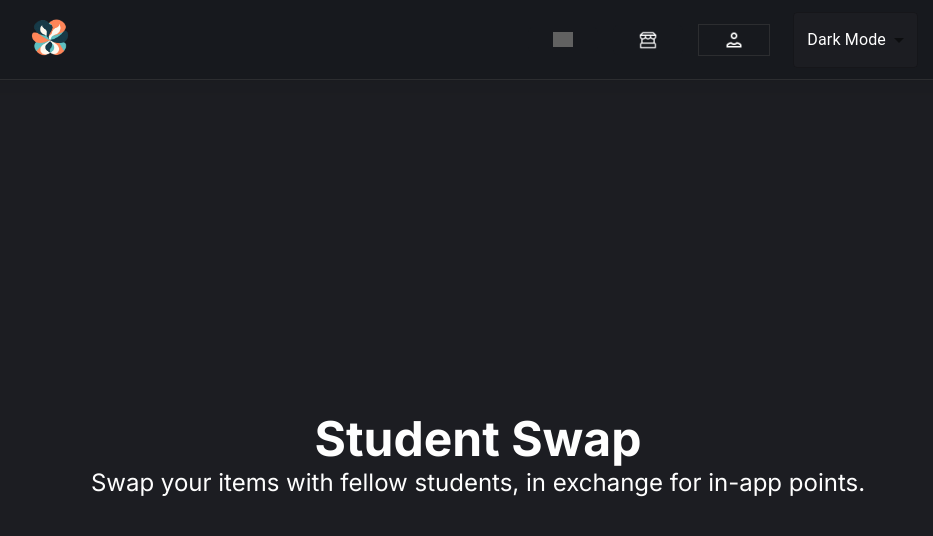
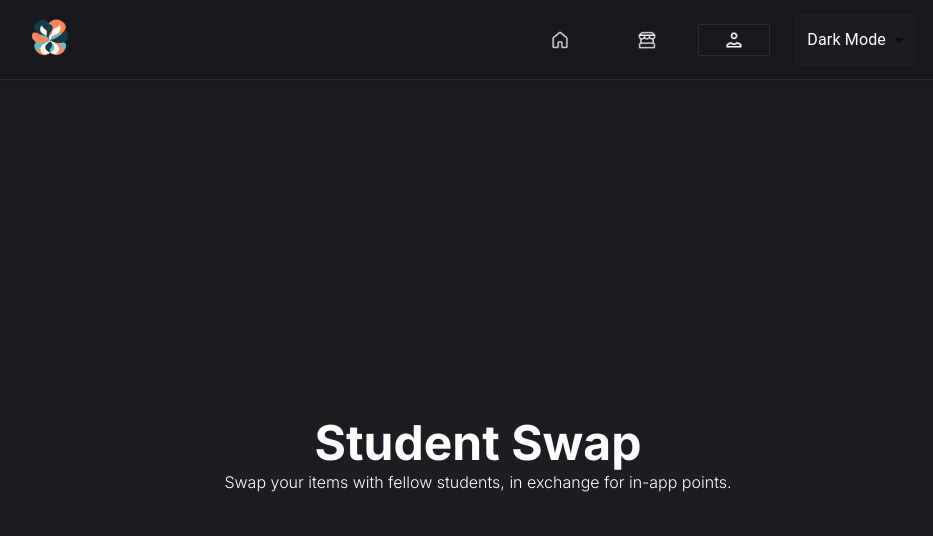
Before and after one commit to ZabirAbu/RecycleSharingSystem, a React (Create React App) app in the folder recycling/: page / in a window 1280 px wide. Shown: the top 536 px of the page, without its empty margins (162-1095 px from the left). Built offline with nearby package versions, Linux system fonts and the light colour scheme; grey boxes are pictures that could not be loaded.

Commit message:
Smol updates to fonts etc.

```diff
--- a/recycling/src/CSS/Header.css
+++ b/recycling/src/CSS/Header.css
@@ -43,8 +43,7 @@
     font-weight: 600 ;
     background-color: var(--secondary-color);
     transition: background-color 0.4s ease;
-    /* border: 1px solid transparent; */
-    /* transition: border 0.4s ease; */
+    border: 1px solid transparent;
 }
 
 .nav-btn:hover{
--- a/recycling/src/CSS/Home.css
+++ b/recycling/src/CSS/Home.css
@@ -38,6 +38,6 @@
 
 .Home-text text {
     margin: 0;
-    font-weight: 400;
-    font-size: 24px;
+    font-weight: 300;
+    font-size: 16px;
 }
--- a/recycling/src/Components/Header.js
+++ b/recycling/src/Components/Header.js
@@ -38,7 +38,7 @@ function Header() {
             </div>
             <div className='nav'>
                 <a className='nav-btn' href='/home'>
-                <img src="https://img.icons8.com/fluency-systems-filled/48/ffffff/home.png" alt="home"/>
+                <img src={homeIcon} />
                 </a>
                 <a className='nav-btn' href='/market'>
                     <img src={marketIcon} />
```
